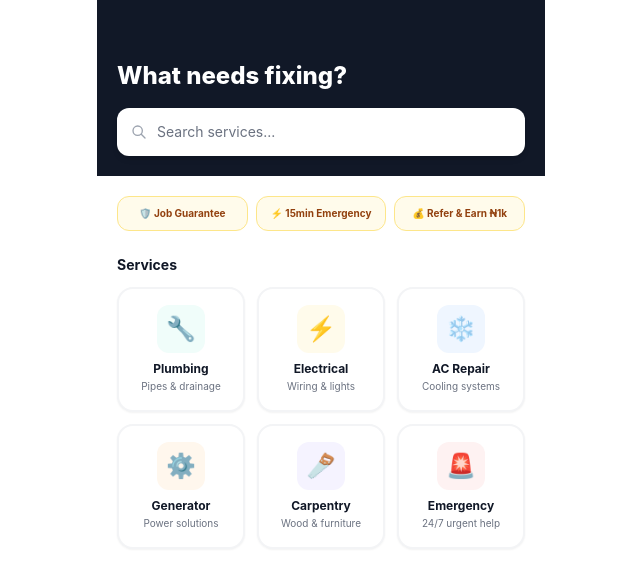
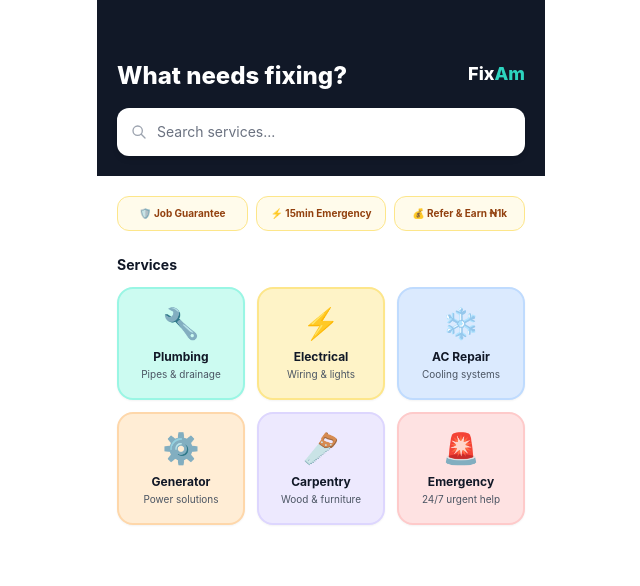
Before and after one commit to deejaycodes/FixAm, a Next.js app in the folder mobile/: page / in a window 1280 px wide. Shown: the top 586 px of the page, without its empty margins (319-959 px from the left). Built offline with nearby package versions, Linux system fonts and the light colour scheme.

Commit message:
ui: add logo, colored service cards with stronger contrast

```diff
--- a/mobile/app/components/Home.tsx
+++ b/mobile/app/components/Home.tsx
@@ -24,16 +24,19 @@ export default function Home({ nav, token, user }: { nav: (s: string, p?: any) =
     <div className="animate-in pb-4 bg-white min-h-screen">
       {/* Header */}
       <div className="px-5 pt-14 pb-5 bg-gray-900">
+        <div className="flex items-center justify-between mb-4">
           {token && user?.name ? (
-          <div className="flex items-center gap-3 mb-4">
+            <div className="flex items-center gap-3">
               <div className="w-10 h-10 bg-teal-500 rounded-full flex items-center justify-center text-sm font-bold text-white">
                 {user.name[0].toUpperCase()}
               </div>
               <p className="text-lg font-bold text-white">Hi, {user.name.split(' ')[0]} 👋</p>
             </div>
           ) : (
-          <h2 className="text-2xl font-extrabold text-white mb-4 pt-1">What needs fixing?</h2>
+            <h2 className="text-2xl font-extrabold text-white pt-1">What needs fixing?</h2>
           )}
+          <span className="text-lg font-extrabold text-white">Fix<span className="text-teal-400">Am</span></span>
+        </div>
         <div className="relative">
           <svg className="absolute left-3.5 top-1/2 -translate-y-1/2 w-4 h-4 text-gray-400" fill="none" stroke="currentColor" viewBox="0 0 24 24"><path strokeLinecap="round" strokeLinejoin="round" strokeWidth={2} d="M21 21l-6-6m2-5a7 7 0 11-14 0 7 7 0 0114 0z" /></svg>
           <input ref={inputRef}
@@ -73,10 +76,10 @@ export default function Home({ nav, token, user }: { nav: (s: string, p?: any) =
         <div className="grid grid-cols-3 gap-3">
           {services.map(s => (
             <button key={s.id} onClick={() => nav('new', { serviceType: s.id, serviceName: s.name, serviceIcon: s.icon })}
-              className="flex flex-col items-center p-4 rounded-2xl border-2 border-gray-100 bg-white shadow-sm active:scale-95 active:border-teal-400 transition">
-              <div className={`w-12 h-12 ${s.bg} rounded-xl flex items-center justify-center text-2xl mb-2`}>{s.icon}</div>
+              className={`flex flex-col items-center p-4 rounded-2xl border-2 ${s.border} ${s.bg} shadow-sm active:scale-95 transition`}>
+              <span className="text-3xl mb-2">{s.icon}</span>
               <span className="font-bold text-xs text-gray-900">{s.name}</span>
-              <span className="text-[10px] text-gray-500 mt-0.5">{s.desc}</span>
+              <span className="text-[10px] text-gray-600 mt-0.5">{s.desc}</span>
             </button>
           ))}
         </div>
--- a/mobile/app/lib.ts
+++ b/mobile/app/lib.ts
@@ -7,12 +7,12 @@ export async function api(path: string, opts?: RequestInit) {
 }
 
 export const services = [
-  { id: 'plumbing', icon: '🔧', name: 'Plumbing', desc: 'Pipes & drainage', bg: 'bg-teal-50' },
-  { id: 'electrical', icon: '⚡', name: 'Electrical', desc: 'Wiring & lights', bg: 'bg-amber-50' },
-  { id: 'ac_repair', icon: '❄️', name: 'AC Repair', desc: 'Cooling systems', bg: 'bg-blue-50' },
-  { id: 'generator', icon: '⚙️', name: 'Generator', desc: 'Power solutions', bg: 'bg-orange-50' },
-  { id: 'carpentry', icon: '🪚', name: 'Carpentry', desc: 'Wood & furniture', bg: 'bg-violet-50' },
-  { id: 'emergency', icon: '🚨', name: 'Emergency', desc: '24/7 urgent help', bg: 'bg-red-50' },
+  { id: 'plumbing', icon: '🔧', name: 'Plumbing', desc: 'Pipes & drainage', bg: 'bg-teal-100', border: 'border-teal-200' },
+  { id: 'electrical', icon: '⚡', name: 'Electrical', desc: 'Wiring & lights', bg: 'bg-amber-100', border: 'border-amber-200' },
+  { id: 'ac_repair', icon: '❄️', name: 'AC Repair', desc: 'Cooling systems', bg: 'bg-blue-100', border: 'border-blue-200' },
+  { id: 'generator', icon: '⚙️', name: 'Generator', desc: 'Power solutions', bg: 'bg-orange-100', border: 'border-orange-200' },
+  { id: 'carpentry', icon: '🪚', name: 'Carpentry', desc: 'Wood & furniture', bg: 'bg-violet-100', border: 'border-violet-200' },
+  { id: 'emergency', icon: '🚨', name: 'Emergency', desc: '24/7 urgent help', bg: 'bg-red-100', border: 'border-red-200' },
 ];
 
 export const statusMap: Record<string, { icon: string; label: string; color: string; bg: string; step: number }> = {
```
Also changed, not shown: 3 other files (tests, documents, lock files or other folders). Lines whose indentation alone changed are shown as unchanged.
